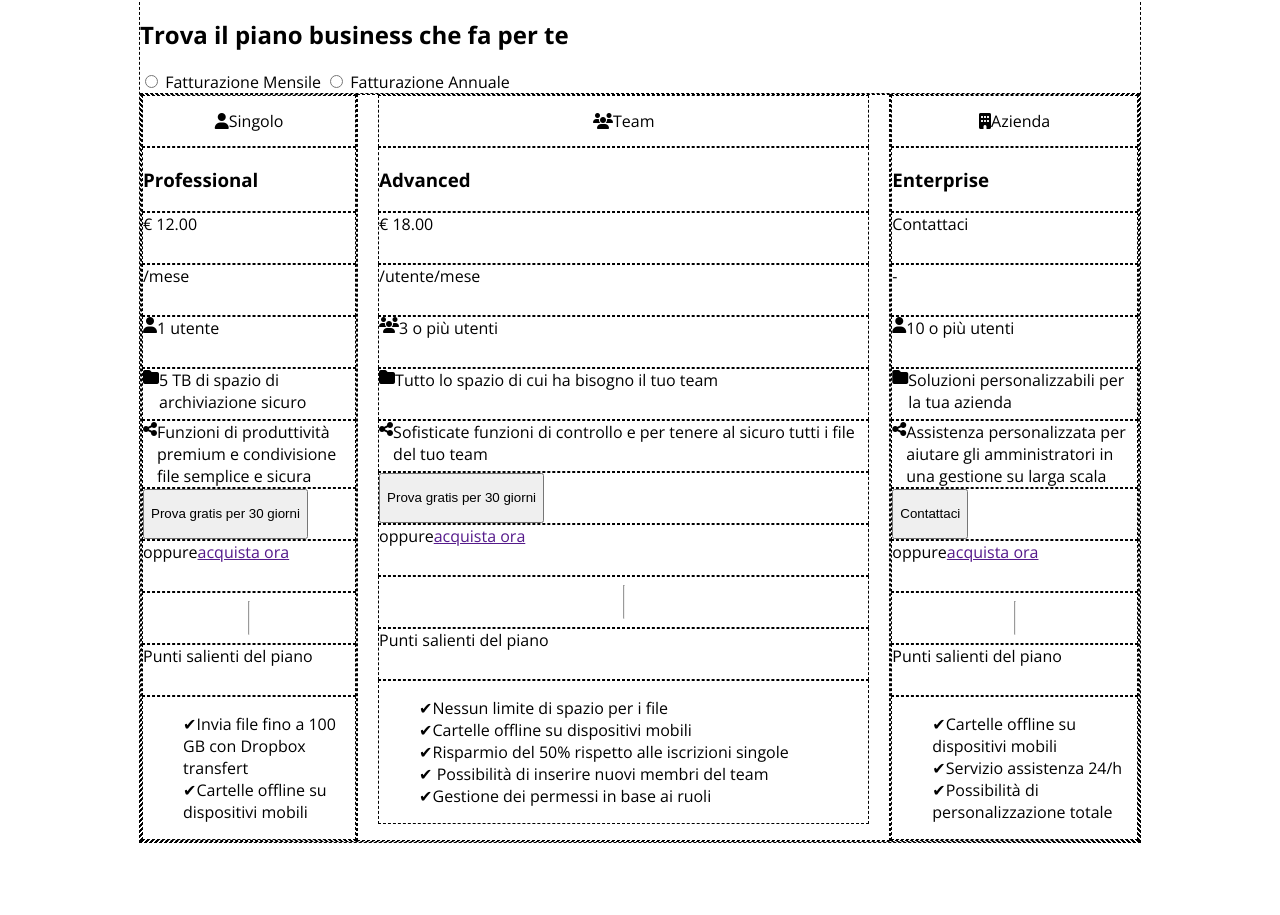
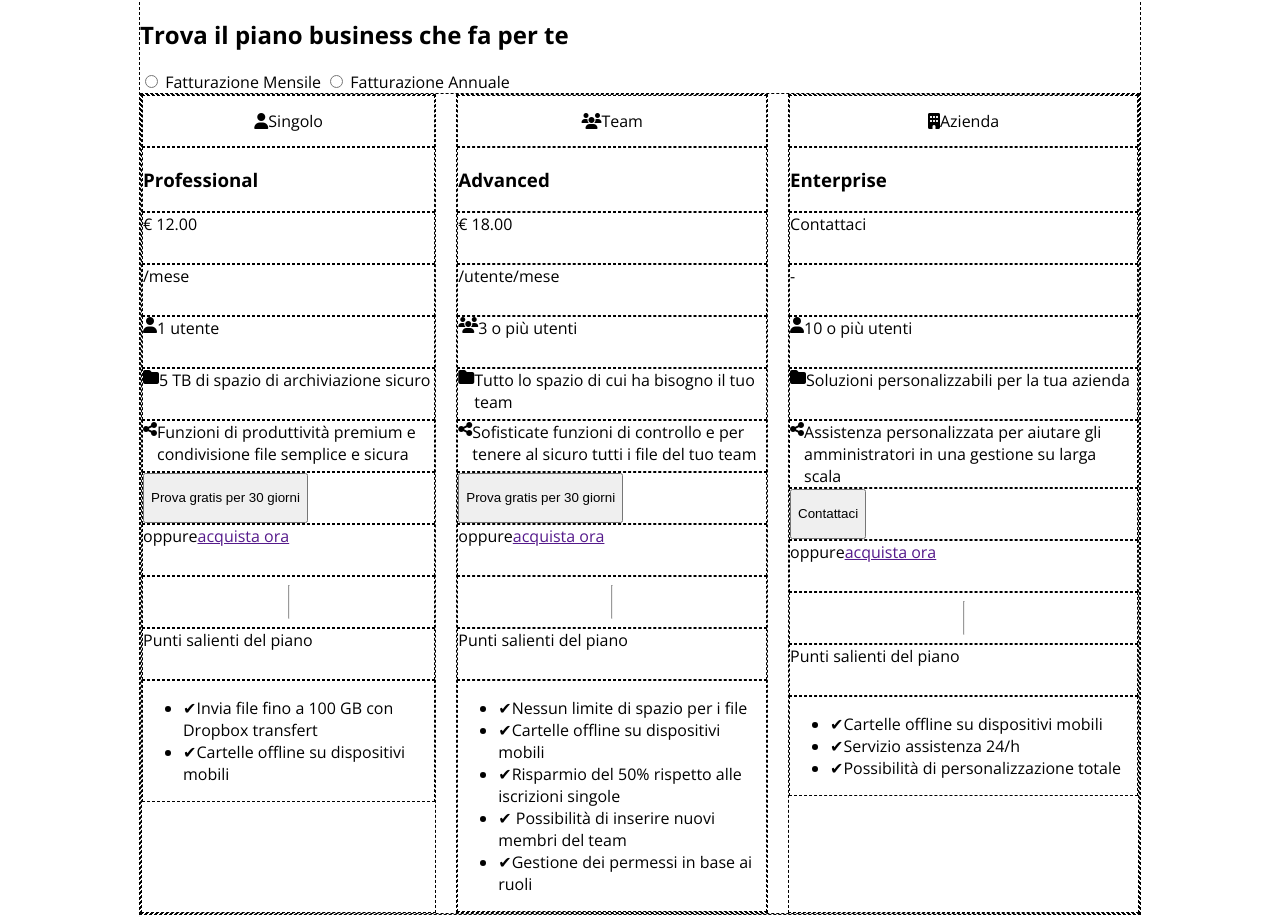
Before and after one commit to WandaSimeoli/htmlcss-dropbox, a plain HTML site: page index.html in a window 1280 px wide. Shown: the part 525-1440 px from the top of the page. Before the commit the page ends 1368 px from the top, so only its background shows below. Drawn offline with nearby package versions, Linux system fonts and the light colour scheme.

```diff
--- a/css/style.css
+++ b/css/style.css
@@ -16,7 +16,7 @@
 .flex {
     display: flex;
 }
-li {
+header li {
     display: inline-block;
 }
 .row-header-top {
@@ -48,6 +48,6 @@
  justify-content: center;
 }
 .col2-big > .row-main {
-    padding-left: 20px;
-    padding-right: 20px;
+    margin-left: 20px;
+    margin-right: 20px;
 }
```
Also changed, not shown: index.html (+4 -0 lines).
